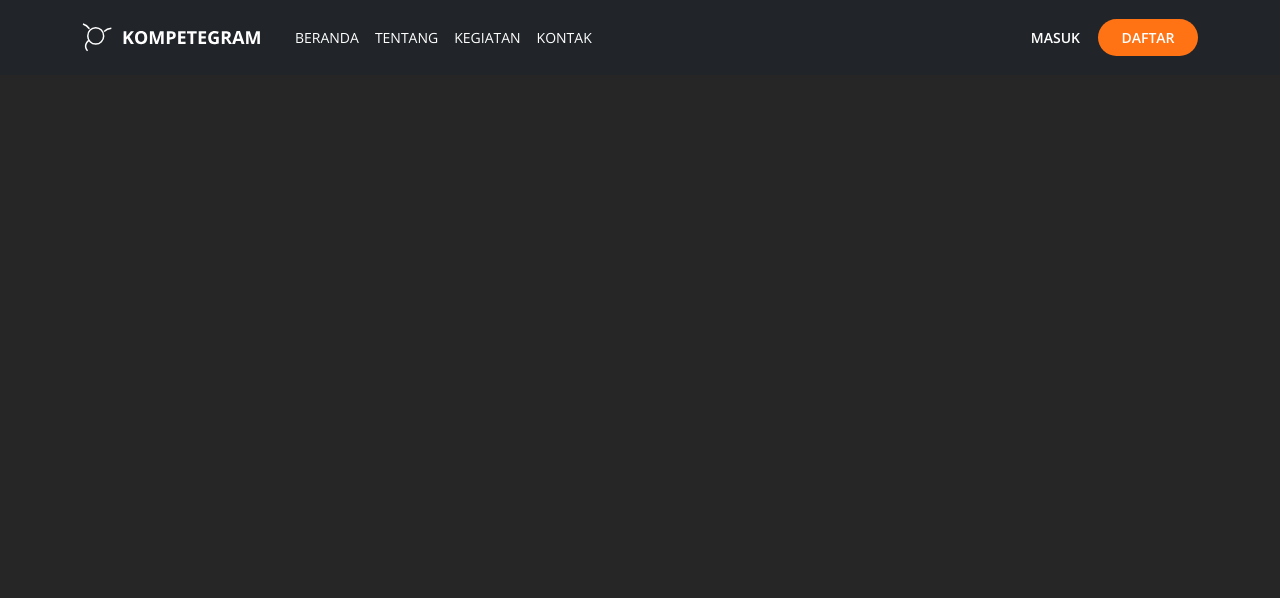
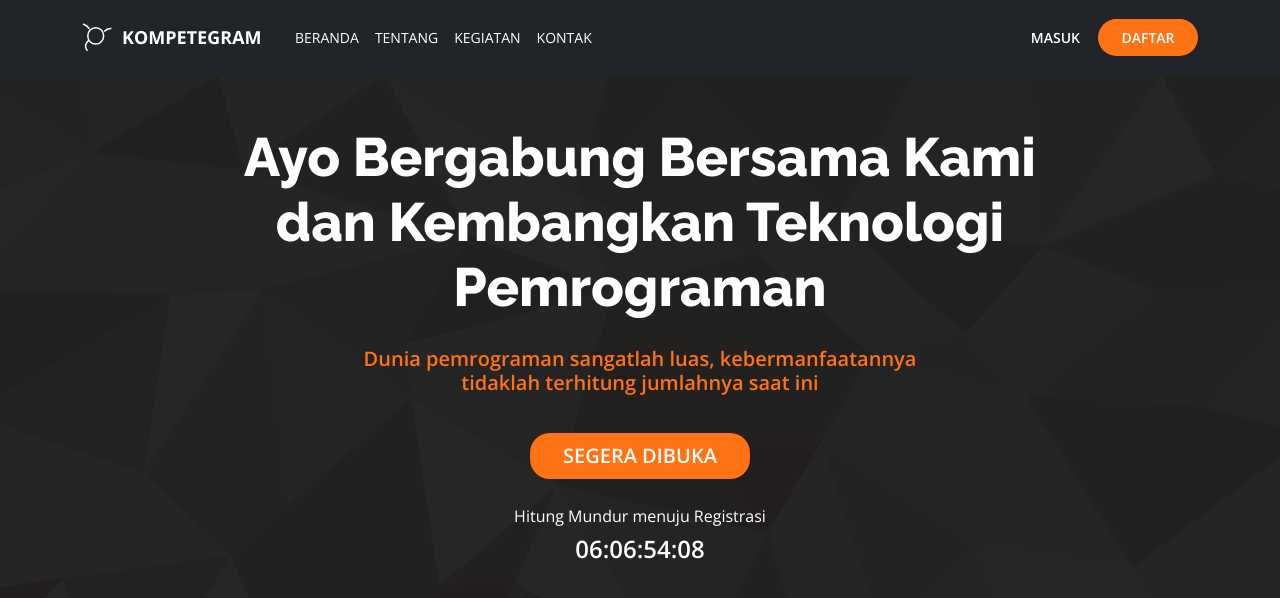
Before and after one commit to satrio-pamungkas/front-end-kompetegram-react, a React (Create React App) app: page / in a window 1280 px wide. Shown: the top 598 px of the page. Built offline with nearby package versions, Linux system fonts and the light colour scheme.

Commit message:
feat: added Header component

```diff
--- a/package.json
+++ b/package.json
@@ -10,6 +10,7 @@
     "node-sass": "^6.0.1",
     "react": "^17.0.2",
     "react-bootstrap": "^2.0.0-rc.0",
+    "react-countdown": "^2.3.2",
     "react-dom": "^17.0.2",
     "react-scripts": "4.0.3",
     "web-vitals": "^1.1.2"
--- /dev/null
+++ b/src/components/Beranda/Header.jsx
@@ -0,0 +1,35 @@
+import Col from "react-bootstrap/Col";
+import Row from "react-bootstrap/Row";
+import Nav from "react-bootstrap/Nav";
+import Countdown from "react-countdown";
+
+export const Header = () => {
+    let registrationDate = new Date("October 1, 2021 14:00:00")
+
+    return (
+        <Row className="header">
+            <Col sm={2}></Col>
+            <Col sm={8}>
+                <Row>
+                    <h1 className="title-header">Ayo Bergabung Bersama Kami dan Kembangkan Teknologi Pemrograman</h1>
+                </Row>
+                <Row>
+                    <h2 className="subtitle-header">Dunia pemrograman sangatlah luas, kebermanfaatannya <br/>
+                    tidaklah terhitung jumlahnya saat ini</h2>
+                </Row>
+                <Row className="button-container">
+                    <Nav.Link className="button">SEGERA DIBUKA</Nav.Link>
+                </Row>
+                <Row className="countdown-container">
+                    <h3 className="countdown-info">
+                        Hitung Mundur menuju Registrasi
+                    </h3>
+                    <h2 className="countdown-header">
+                        <Countdown date={registrationDate} />
+                    </h2>
+                </Row>
+            </Col>
+            <Col sm={2}></Col>
+        </Row>
+    )
+}
--- a/src/pages/Beranda.jsx
+++ b/src/pages/Beranda.jsx
@@ -1,7 +1,11 @@
+import { Header } from "../components/Beranda/Header";
 import { NavigationBar } from "../components/Beranda/Navbar";
 
 export const Beranda = () => {
     return (
-        <NavigationBar/>
+        <>
+            <NavigationBar/>
+            <Header/>
+        </>
     );
 }
--- a/src/styles/beranda.scss
+++ b/src/styles/beranda.scss
@@ -1,4 +1,5 @@
 @import url('https://fonts.googleapis.com/css2?family=Open+Sans:ital,wght@0,300;0,400;0,500;0,600;0,700;0,800;1,300;1,400;1,500;1,600;1,700;1,800&display=swap');
+@import url('https://fonts.googleapis.com/css2?family=Raleway:ital,wght@0,100;0,200;0,300;0,400;0,500;0,600;0,700;0,800;0,900;1,100;1,200;1,300;1,400;1,500;1,600;1,700;1,800;1,900&display=swap');
 
 .navbar-beranda {
     font-family: 'Open Sans', sans-serif;
@@ -30,5 +31,76 @@
         }
     }
 
+}
+
+.header {
+    background: url("../assets/img/background.png");
+    background-repeat: no-repeat;
+    background-size: cover;
+    background-position: center center;
+    color: #fff;
+    height: 550px;
+    padding-top: 50px;
+    margin-left: 0;
+    margin-right: 0;
+
+    .title-header {
+        font-family: 'Raleway', sans-serif;
+        font-size: 54px;
+        font-weight: 800;
+        color: white;
+        text-align: center;
+    }
+
+    .subtitle-header {
+        font-family: 'Open Sans', sans-serif;
+        font-size: 20px;
+        font-weight: 600;
+        color: #FF7315;
+        text-align: center;
+        margin-top: 20px;
+    }
+
+    .button-container {
+        justify-content: center;
+        margin-top: 30px;
+
+        .button {
+            font-family: 'Open Sans', sans-serif;
+            font-size: 20px;
+            font-weight: 600;
+            color: white;
+            text-align: center;
+            background-color: #FF7315;
+            border-radius: 20px;
+            width: 220px;
+        }
+
+        .button:hover {
+            background-color: #db6312;
+        }
+
+    }
+
+    .countdown-container {
+        text-align: center;
+
+        .countdown-info {
+            font-family: 'Open Sans', sans-serif;
+            font-size: 16px;
+            font-weight: 300;
+            color: white;
+            margin-top: 28px;
+        }
+
+        .countdown-header {
+            font-family: 'Open Sans', sans-serif;
+            font-size: 24px;
+            font-weight: 600;
+            color: white;
+        }
+
+    }
+
 
 }
```
Also changed, not shown: src/assets/img/background.png (added), 1 other file (tests, documents, lock files or other folders).
